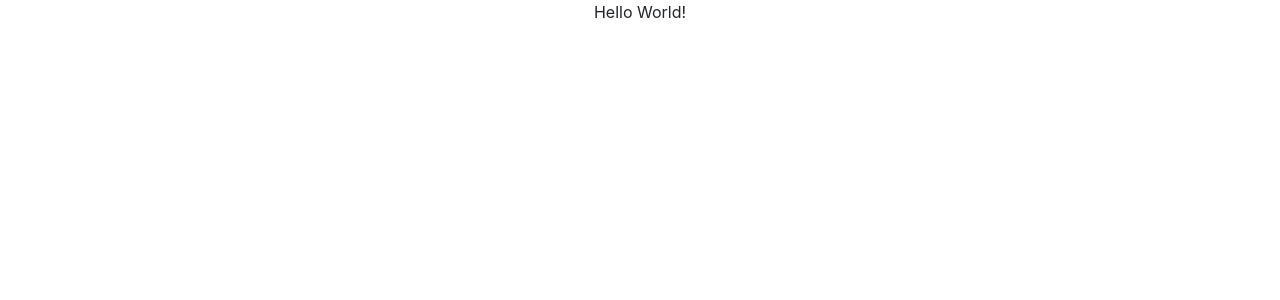
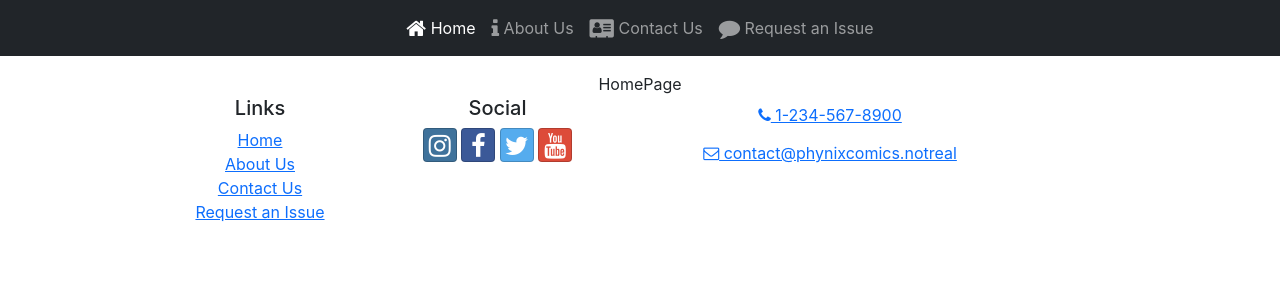
Before and after one commit to jdcnosse/ReactPortfolio, a React (Create React App) app: page / in a window 1280 px wide. Shown: the top 300 px of the page. Built offline with nearby package versions, Linux system fonts and the light colour scheme.

Commit message:
Creating Pages & Adding Router to Header/Footer

```diff
--- a/src/App.js
+++ b/src/App.js
@@ -1,10 +1,26 @@
-import React from 'react';
 import './App.css';
+import { Routes, Route } from 'react-router-dom';
+import HomePage from './pages/HomePage';
+import AboutPage from './pages/AboutPage';
+import ContactPage from './pages/ContactPage';
+import RequestPage from './pages/RequestPage';
+import Header from './components/Header';
+import Footer from './components/Footer';
 
 function App() {
   return (
     <div className="App">
-      Hello World!
+      <br />
+      <br />
+      <br />
+      <Header />
+      <Routes>
+        <Route path='/' element={<HomePage />} />
+        <Route path='about' element={<AboutPage />} />
+        <Route path='directory' element={<ContactPage />} />
+        <Route path='request' element={<RequestPage />} />
+      </Routes>
+      <Footer />
     </div>
   );
 }
--- /dev/null
+++ b/src/components/Footer.js
@@ -0,0 +1,56 @@
+import { Container, Row, Col } from 'reactstrap';
+import { Link } from 'react-router-dom';
+
+const Footer = () => {
+    return (
+        <footer className='site-footer'>
+            <Container>
+                <Row>
+                    <Col xs={{ size: 4, offset: 1}} sm='2'>
+                        <h5>Links</h5>
+                        <ul className='list-unstyled'>
+                            <li>
+                                <Link to='/'>Home</Link>
+                            </li>
+                            <li>
+                                <Link to='/about'>About Us</Link>
+                            </li>
+                            <li>
+                                <Link to='/contact'>Contact Us</Link>
+                            </li>
+                            <li>
+                                <Link to='/request'>Request an Issue</Link>
+                            </li>
+                        </ul>
+                    </Col>
+                    <Col xs='6' sm='3' className='text-center'>
+                        <h5>Social</h5>
+                        <a className='btn btn-social-icon btn-instagram' href='http://instagram.com/'>
+                            <i className='fa fa-instagram' />
+                        </a>{' '}
+                        <a className='btn btn-social-icon btn-facebook' href='http://www.facebook.com/'>
+                            <i className='fa fa-facebook' />
+                        </a>{' '}
+                        <a className='btn btn-social-icon btn-twitter' href='http://twitter.com/'>
+                            <i className='fa fa-twitter' />
+                        </a>{' '}
+                        <a className='btn btn-social-icon btn-google' href='http://youtube.com/'>
+                            <i className='fa fa-youtube' />
+                        </a>
+                    </Col>
+                    <Col sm='4' className='text-center'>
+                        <a role='button' className='btn btn-link' href='tel:+12345678900'>
+                            <i className='fa fa-phone' /> 1-234-567-8900
+                        </a>
+                        <br />
+                        <a role='button' className='btn btn-link' href='mailto:notreal@notreal.co'>
+                            <i className='fa fa-envelope-o' /> contact@phynixcomics.notreal
+                        </a>
+                    </Col>
+                </Row>
+            </Container>
+        </footer>
+    );
+};
+
+export default Footer;
--- /dev/null
+++ b/src/components/Header.js
@@ -0,0 +1,40 @@
+import { useState } from 'react';
+import { Navbar, NavbarToggler, Nav, NavItem, Collapse } from 'reactstrap';
+import { NavLink } from 'react-router-dom';
+
+const Header = () => {
+
+    const [menuOpen, setMenuOpen] = useState(false);
+
+    return (
+        <Navbar dark color='dark' expand='md' fixed='top'>
+            <NavbarToggler onClick={() => setMenuOpen(!menuOpen)}/>
+            <Collapse isOpen={menuOpen} navbar>
+                <Nav className='mx-auto' navbar>
+                    <NavItem>
+                        <NavLink className='nav-link' to='/'>
+                            <i className='fa fa-home fa-lg' /> Home
+                        </NavLink>
+                    </NavItem>
+                    <NavItem>
+                        <NavLink className='nav-link' to='/about'>
+                            <i className='fa fa-info fa-lg' /> About Us
+                        </NavLink>
+                    </NavItem>
+                    <NavItem>
+                        <NavLink className='nav-link' to='/contact'>
+                            <i className='fa fa-address-card fa-lg' /> Contact Us
+                        </NavLink>
+                    </NavItem>
+                    <NavItem>
+                        <NavLink className='nav-link' to='/request'>
+                            <i className='fa fa-comment fa-lg' /> Request an Issue
+                        </NavLink>
+                    </NavItem>
+                </Nav>
+            </Collapse>
+        </Navbar>
+    );
+};
+
+export default Header;
--- a/src/index.js
+++ b/src/index.js
@@ -1,5 +1,6 @@
 import React from 'react';
 import { createRoot } from 'react-dom/client';
+import { BrowserRouter } from 'react-router-dom';
 import { Provider } from 'react-redux';
 import { store } from './app/store';
 import App from './App';
@@ -16,7 +17,9 @@ const root = createRoot(container);
 root.render(
   <React.StrictMode>
     <Provider store={store}>
-      <App />
+        <BrowserRouter>
+          <App />
+        </BrowserRouter>
     </Provider>
   </React.StrictMode>
 );
--- /dev/null
+++ b/src/pages/AboutPage.js
@@ -0,0 +1,5 @@
+const AboutPage = () => {
+    return <div>AboutPage</div>;
+};
+
+export default AboutPage;
--- /dev/null
+++ b/src/pages/ContactPage.js
@@ -0,0 +1,5 @@
+const ContactPage = () => {
+    return <div>ContactPage</div>;
+};
+
+export default ContactPage;
--- /dev/null
+++ b/src/pages/HomePage.js
@@ -0,0 +1,5 @@
+const HomePage = () => {
+    return <div>HomePage</div>;
+};
+
+export default HomePage;
--- /dev/null
+++ b/src/pages/RequestPage.js
@@ -0,0 +1,5 @@
+const RequestPage = () => {
+    return <div>RequestPage</div>;
+};
+
+export default RequestPage;
```
Also changed, not shown: src/app/assets/img/phxLogo.png (added).
